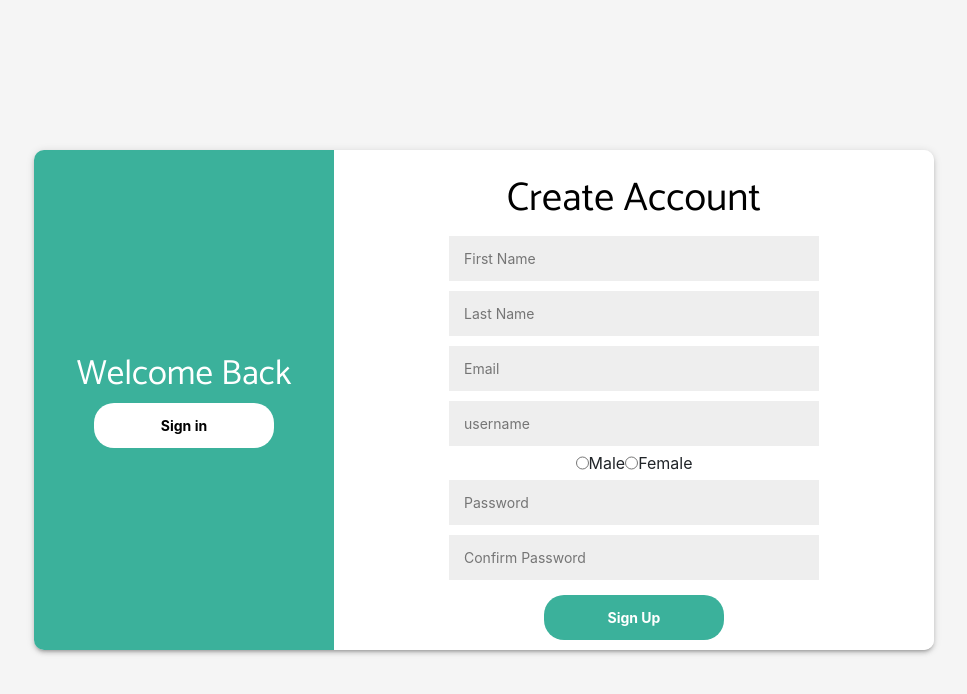
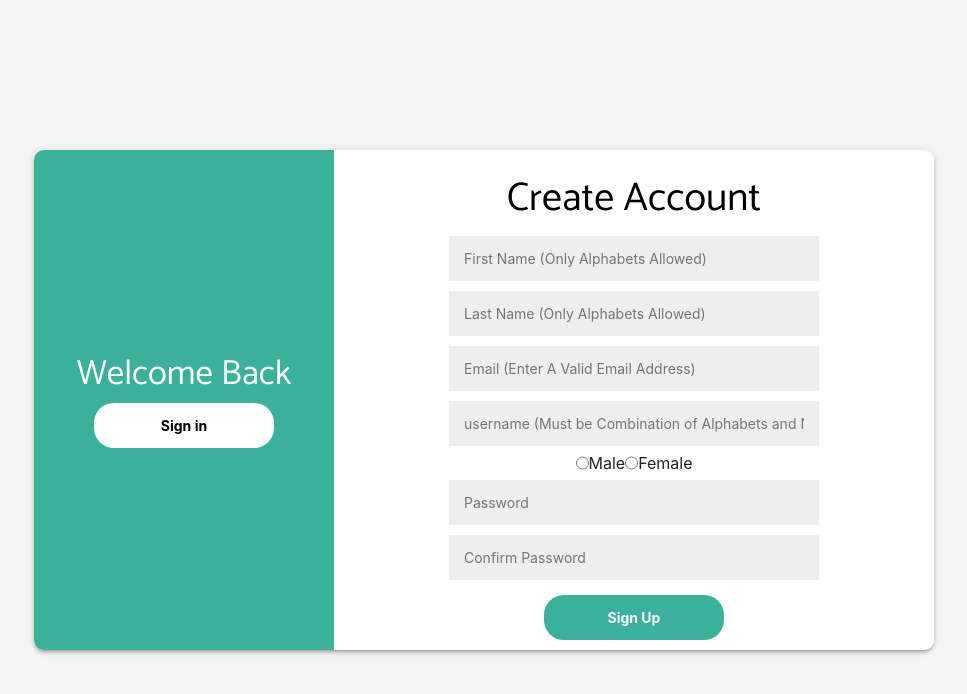
Before and after one commit to VarshaPrasanna/PharmacyReact, a React (Create React App) app in the folder frontend/: page /signup in a window 1280 px wide. Shown: the top 694 px of the page, without its empty margins (156-1123 px from the left). Built offline with nearby package versions, Linux system fonts and the light colour scheme; the HTML template or start-up script is replaced by a standard one.

Commit message:
Valiations For Login Sign Up And Pagination For View Products

```diff
--- a/frontend/src/components/Admin/AdminComponents/ManageProducts/View-Product.js
+++ b/frontend/src/components/Admin/AdminComponents/ManageProducts/View-Product.js
@@ -1,11 +1,15 @@
 import React from "react";
 import axios from "axios";
+import { useEffect, useState, useMemo } from "react";
 import { Link } from "react-router-dom";
+import Pagination from "../../../pagination/pagination";
 
-import { useEffect, useState } from "react";
 
+
+let PageSize = 3;
 const ViewProduct = () => {
 
+    const [currentPage, setCurrentPage] = useState(0);
 
     const [product, setProduct] = useState([]);
 
@@ -17,10 +21,19 @@ const ViewProduct = () => {
             console.log(data.data);
             console.log(data.data.products)
             setProduct(data.data.products);
+            setCurrentPage(1);
+
         } catch (e) {
             console.log(e);
         }
     };
+    const currentTableData = useMemo(() => {
+
+        const firstPageIndex = (currentPage - 1) * PageSize;
+        const lastPageIndex = firstPageIndex + PageSize;
+        console.log(product);
+        return product.slice(firstPageIndex, lastPageIndex);
+      }, [currentPage]);
     //Delete Product
     const DeleteProduct = (id) => {
         if (window.confirm("Are you sure?")) {
@@ -39,13 +52,14 @@ const ViewProduct = () => {
     }, []);
 
     return (
+        <div>
         <div classname="ViewProducts">
 
 
-            <div id="bg" />
+            <div  />
 
             <div className="col flex-column col-md-11 ml-5" style={{ paddingTop: '30px' }}>
-                <div className="card product-card" >
+                <div className="card product-card" style={{backgroundColor:'#ADD8E6'}} >
                     < div className="card-body">
                         <h1 style={{ color: "Black" }}>Manage Products</h1>
                         <Link size="10px" type="button" to={{ pathname: "/Addproduct" }} className="btn btn-success">
@@ -57,12 +71,12 @@ const ViewProduct = () => {
             </div>
 
             <div className="col flex-column col-md-11 ml-5">
-                {product
+                {currentTableData
 
                     .map((item) => {
                         return (
 
-                            <div className="card product-card" >
+                            <div className="card product-card" style={{backgroundColor:'#ADD8E6'}} >
                                 <div className="card-body">
                                     <div className="row align-items-center">
                                         <div className="col-sm-2">
@@ -93,6 +107,14 @@ const ViewProduct = () => {
 
             </div>
         </div>
+        <Pagination
+        className="pagination-bar"
+        currentPage={currentPage}
+        totalCount={product.length}
+        pageSize={PageSize}
+        onPageChange={page => setCurrentPage(page)}
+      />
+        </div>
 
     );
 };
--- a/frontend/src/components/Login/Login.jsx
+++ b/frontend/src/components/Login/Login.jsx
@@ -46,6 +46,7 @@ const Login = () => {
 	};
 
 	return (
+		<div>
 		<div className={styles.login_container}>
 			<div className={styles.login_form_container}>
 				<div className={styles.left}>
@@ -53,10 +54,11 @@ const Login = () => {
 						<h1>Login to Your Account</h1>
 						<input
 							type="text"
-							placeholder="username"
+							placeholder="username (Must be Combination of Alphabets and No.)"
 							name="username"
 							onChange={handleChange}
 							value={data.username}
+							pattern= "[A-Za-z]+[0-9]+"
 							required
 							className={styles.input}
 						/>
@@ -85,6 +87,8 @@ const Login = () => {
 				</div>
 			</div>
 		</div>
+
+		</div>
 	);
 };
 
--- a/frontend/src/components/Signup/Signup.jsx
+++ b/frontend/src/components/Signup/Signup.jsx
@@ -62,37 +62,41 @@ const Signup = () => {
 						<h1>Create Account</h1>
 						<input
 							type="text"
-							placeholder="First Name"
+							placeholder="First Name (Only Alphabets Allowed)"
 							name="firstName"
 							onChange={handleChange}
 							value={data.firstName}
+							pattern = "[a-zA-Z]+"
 							required
 							className={styles.input}
 						/>
 						<input
 							type="text"
-							placeholder="Last Name"
+							placeholder="Last Name (Only Alphabets Allowed)"
 							name="lastName"
 							onChange={handleChange}
 							value={data.lastName}
+							pattern = "[a-zA-Z]+"
 							required
 							className={styles.input}
 						/>
 						<input
 							type="email"
-							placeholder="Email"
+							placeholder="Email (Enter A Valid Email Address)"
 							name="email"
 							onChange={handleChange}
 							value={data.email}
+							pattern = "[a-z0-9._%+-]+@[a-z0-9.-]+\.[a-z]{2,63}$"
 							required
 							className={styles.input}
 						/>
                         <input
 							type="text"
-							placeholder="username"
+							placeholder="username (Must be Combination of Alphabets and No.)"
 							name="username"
 							onChange={handleChange}
 							value={data.username}
+							pattern= "[A-Za-z]+[0-9]+"
 							required
 							className={styles.input}
 						/>
@@ -116,15 +120,18 @@ const Signup = () => {
 							name="password"
 							onChange={handleChange}
 							value={data.password}
+							pattern="(?=.*\d)(?=.*[a-z])(?=.*[A-Z]).{8,}"
 							required
 							className={styles.input}
 						/>
+
 						<input
 							type="password"
 							placeholder="Confirm Password"
 							name="confirm password"
 							onBlur={ConfirmPassword}
 							// value={data.password}
+							pattern="(?=.*\d)(?=.*[a-z])(?=.*[A-Z]).{8,}"
 							required
 							className={styles.input}
 						/>
```
